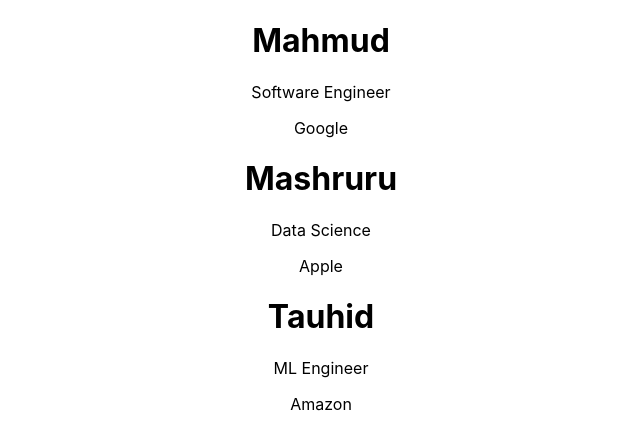
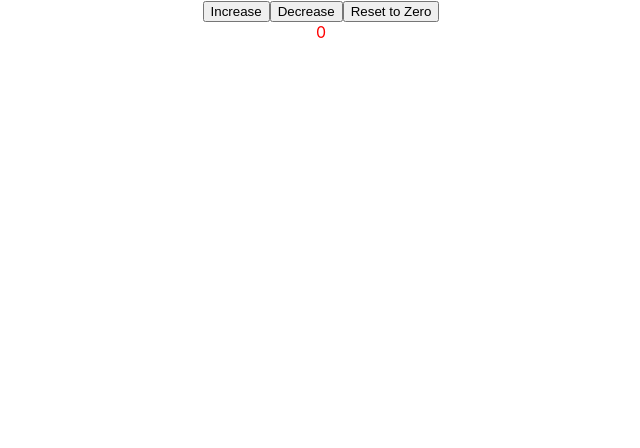
Before and after one commit to mahmudur-rahman-dev/Learn_React, a React (Create React App) app: page / in a window 1280 px wide. Shown: the top 448 px of the page, without its empty margins (319-959 px from the left). Built offline with nearby package versions, Linux system fonts and the light colour scheme.

Commit message:
add counter for state changes test

```diff
--- a/src/App.js
+++ b/src/App.js
@@ -1,6 +1,11 @@
 import './App.css';
 import Accordian from "./components/accordian";
-import Job from "./components/extra";
+import {
+    Job,
+    AgeIncreaseCalc,
+    HideUnhide,
+    Counter,
+} from "./components/extra";
 
 function App() {
 
@@ -11,7 +16,7 @@
             company: "Google"
         },
         {
-            name: "Mashruru",
+            name: "Mashrur",
             position: "Data Science",
             company: "Apple"
         },
@@ -26,7 +31,12 @@
         <div className="App">
             {/* Accordian component*/}
             {/*<Accordian/>*/}
-        <Job job={data}/>
+
+            {/*External project work*/}
+            {/*<Job job={data}/>*/}
+            {/*<AgeIncreaseCalc/>*/}
+            {/*<HideUnhide/>*/}
+            <Counter/>
         </div>
     );
 }
--- a/src/components/extra/index.js
+++ b/src/components/extra/index.js
@@ -1,10 +1,12 @@
-export default function Job(props) {
-    const { job } = props;
+import React, {useState} from 'react';
+
+export const Job = (props) => {
+    const {job} = props;
 
     return (
         <div>
             {
-                job? job.map((item, index) =>
+                job ? job.map((item, index) =>
                     <div key={index}>
                         <h1>{item.name}</h1>
                         <p>{item.position}</p>
@@ -16,3 +18,79 @@
         </div>
     );
 }
+
+export const AgeIncreaseCalc = () => {
+    const [age, setAge] = useState(0);
+    const [text, setText] = useState("");
+
+    const increaseAge = () => {
+        setAge(age + 1);
+    }
+
+    const handleInputChange = (e) => {
+        setText(e.target.value);
+    }
+
+    return (
+        <div>
+            <button onClick={increaseAge}>Increase Age</button>
+            <h1>Age: {age}</h1><br/>
+            <input type="text" onChange={handleInputChange}/> <br/>
+            {text}
+        </div>
+    );
+}
+
+export const HideUnhide = () => {
+    const [hide, setHide] = useState(false);
+    return (
+        <div>
+            <button onClick={() => setHide(!hide)}>Hide/Unhide</button>
+            {!hide && <h1>Promise</h1>}
+        </div>
+    );
+}
+
+export const Counter = () => {
+    const [count, setCount] = useState(0);
+
+    const handleIncreaseCount = () => {
+        setCount(count + 1)
+    }
+
+    const handleDecreaseCount = () => {
+        setCount(count - 1)
+    }
+
+    const handleResetCount = () => {
+        setCount(0)
+    }
+
+    const updateCount = (action) => {
+        setCount((prevCount) => {
+            switch (action) {
+                case 'increase':
+                    return prevCount + 1;
+                case 'decrese':
+                    return prevCount - 1;
+                case 'reset':
+                    return 0;
+                default:
+                    return prevCount
+            }
+        })
+    }
+
+    return (
+        <div>
+            <div>
+                <button onClick={() => updateCount('increase')}>Increase</button>
+                <button onClick={() => updateCount('decrese')}>Decrease</button>
+                <button onClick={() => updateCount('reset')}>Reset to Zero</button>
+            </div>
+            <div style={{color: "red"}}>
+                {count}
+            </div>
+        </div>
+    );
+}
```
Lines whose indentation alone changed are shown as unchanged.
